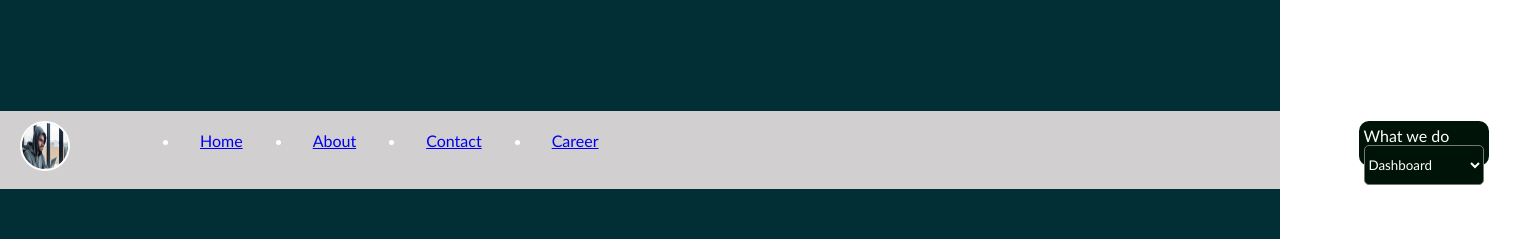
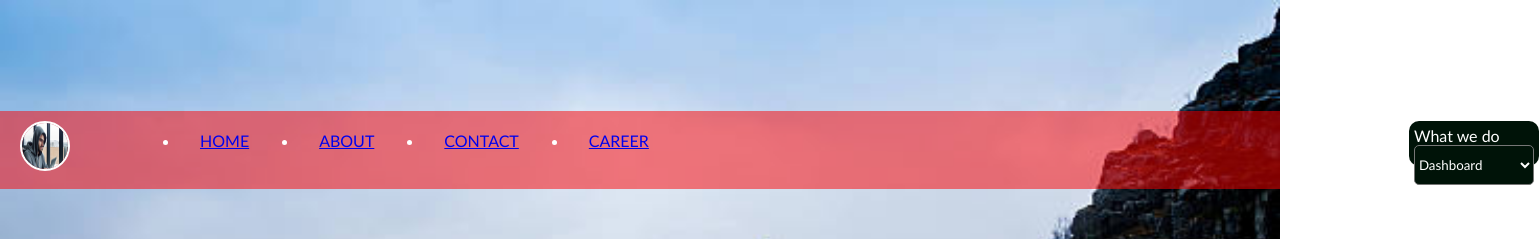
Before and after one commit to Kurtwelle/landinglogin, a plain HTML site: page index.html in a window 1280 px wide. Shown: the top 239 px of the page, 1539 px wide, since content can reach past the window. Drawn offline with Linux system fonts and the light colour scheme.

Commit message:
continuation

```diff
--- a/index.html
+++ b/index.html
@@ -14,10 +14,10 @@
             </div>
                 <nav>
                         <ul>
-                            <li class="Home"><a href="index.html">Home</a></li>
-                            <li class="About"><a href="index.html">About</a></li>
-                            <li class="Contact"><a href="index.html">Contact</a></li>
-                            <li class="Career"><a href="index.html">Career</a></li>
+                            <li class="Home"><a href="index.html"><bold>HOME</bold></a></li>
+                            <li class="About"><a href="index.html">ABOUT</a></li>
+                            <li class="Contact"><a href="index.html">CONTACT</a></li>
+                            <li class="Career"><a href="index.html">CAREER</a></li>
                         </ul>
                 </nav>
 
@@ -51,12 +51,12 @@
                 <h1>Sign in</h1>
                 <form action="#">
                     <div class="input-text">
-                        <label for="sign in">Email</label>
+                        <label for="sign in"> Email</label>
                         <input type="text" id="email" placeholder="" class="email">
                         <img src="messageicon.png" alt="" class="message-icon">
                     </div><br>
                     <div class="input-text-2">
-                        <label for="sign in">Password</label>
+                        <label for="sign in"> Password</label>
                         <input type="password" id="password" placeholder="" class="password">
                         <img src="passwordicon.png" alt="" class="password-icon">
                     </div>
@@ -66,6 +66,9 @@
                     </div>
 
                 </form>
+                <div class="">
+
+                </div>
 
             </div>
         </div>
--- a/style.css
+++ b/style.css
@@ -13,7 +13,7 @@ body{
     background: linear-gradient rgba( to top #fefefe, #000000, orange);
     height: 100vh;
     width: 100%;
-    /* background-image: url(CLIFF.jpg); */
+    background-image: url(CLIFF.jpg);
     background-color: #022e35;
     background-size: cover;
     padding: 0px;
@@ -28,7 +28,9 @@ body{
     padding-bottom: 15px;
     margin-bottom: 30px;
     position: relative;
-    background-color: #d1cfcf;
+    background-color:rgba(255, 0, 0, 0.5);1
+    background-image: url(CLIFF.jpg);
+    background-size: cover;
 }
 :hover.heading{
     background-color: rgb(3, 28, 38);
@@ -59,7 +61,7 @@ ul{
     color: none;
 }
 li{
-    color: ;
+    background-color: transparent;
     height: 20px;
 }
 
@@ -196,7 +198,7 @@ p{
     padding: 10px;
     height: 395px;
     width: 100%;
-    filter: blur(-2px);
+    backdrop-filter: blur(4px);
     border-top-right-radius: 20px;
     border-bottom-right-radius:20px ;
     background-image: url(CLIFF.jpg);
@@ -226,6 +228,7 @@ h1{
     border-right:none;
     border-left:none;
     border-bottom:0px solid;
+
 }
 .message-icon{
     width: 20px;
```
